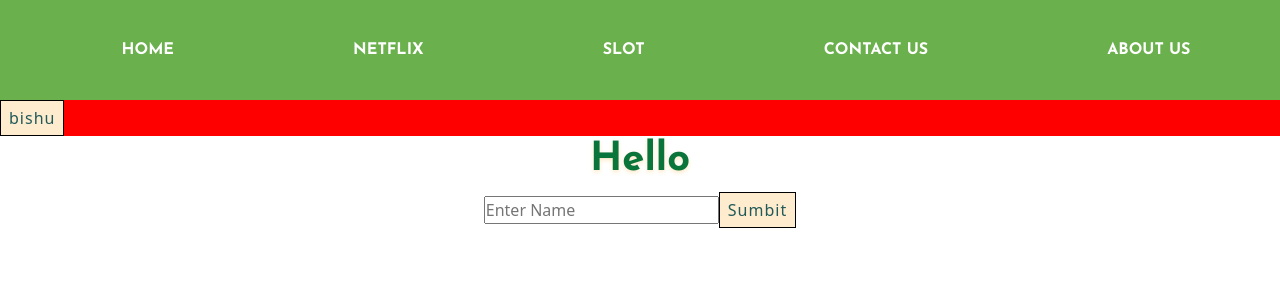
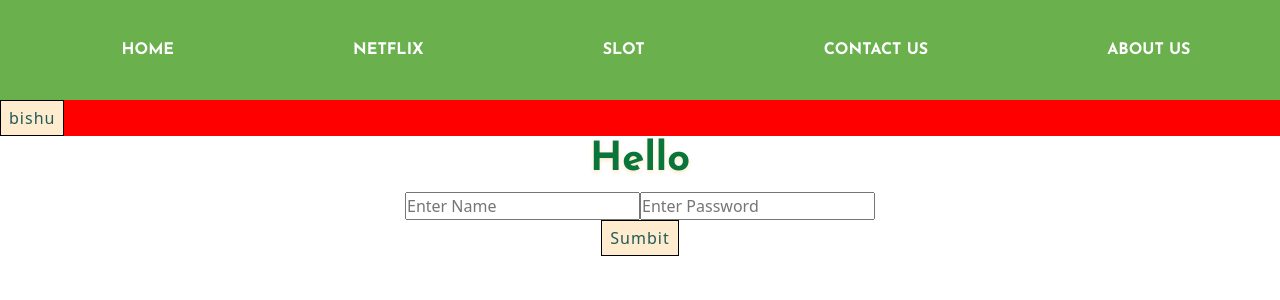
Before and after one commit to bishwaskharel/reacttexteditor, a React (Create React App) app: page /Contact in a window 1280 px wide. Shown: the top 300 px of the page. Built offline with nearby package versions, Linux system fonts and the light colour scheme.

Commit message:
auto number generator

```diff
--- a/package.json
+++ b/package.json
@@ -7,6 +7,7 @@
     "@testing-library/jest-dom": "^4.2.4",
     "@testing-library/react": "^9.5.0",
     "@testing-library/user-event": "^7.2.1",
+    "antd": "^4.4.3",
     "bootstrap": "^5.0.0-alpha1",
     "react": "^16.13.1",
     "react-bootstrap": "^1.0.1",
--- a/src/Forms.js
+++ b/src/Forms.js
@@ -3,26 +3,39 @@ import React, { useState } from "react";
 const Forms = () => {
   const [name, setName] = useState("");
   const [fullName, setFullName] = useState("");
-
+  const [password, setPassword] = useState("");
   const inputEvent = (event) => {
     setName(event.target.value);
   };
 
   const onChange = () => {
     let a = name;
+    let b = password;
+    let c = a + b;
     setFullName(a);
+    setPassword(c);
   };
   return (
     <>
       <h1>Hello {fullName}</h1>
       <div style={{ textAlign: "center" }}>
+        <form onClick={onChange}>
           <input
             type="text"
             placeholder="Enter Name"
             value={name}
             onChange={inputEvent}
           />
-        <button onClick={onChange}>Sumbit</button>
+          <input
+            type="password"
+            placeholder="Enter Password"
+            defaultValue={password}
+            onchange={inputEvent}
+          />
+          <div>
+            <button type="submit">Sumbit</button>
+          </div>
+        </form>
       </div>
     </>
   );
--- a/src/InNum.js
+++ b/src/InNum.js
@@ -1,23 +1,34 @@
 import React, { useState } from "react";
 
 const InNum = () => {
-
   const [count, setCount] = useState(0);
 
   const IncNum2 = () => {
     setCount(count + 1);
   };
 
-  return(
+  const [count2, setCount2] = useState(0);
+  const upNum = () => {
+    let abc = count2 + 1
+    setCount2(abc);
+    console.log("2")
+    console.log("3")
+  };
+
+  setTimeout(upNum, 1000);
+  setTimeout(console.log("1"),1000)
+
+  return (
     <>
       <div className="text-center">
         <h3>{count}</h3>
         <button type="button" onClick={IncNum2} className="btn btn-success ">
           Increase Number
         </button>
+        <h1>{count2}</h1>
       </div>
     </>
-  )
-  }
+  );
+};
 
 export default InNum;
```
Also changed, not shown: 1 other file (tests, documents, lock files or other folders). Lines whose indentation alone changed are shown as unchanged.
